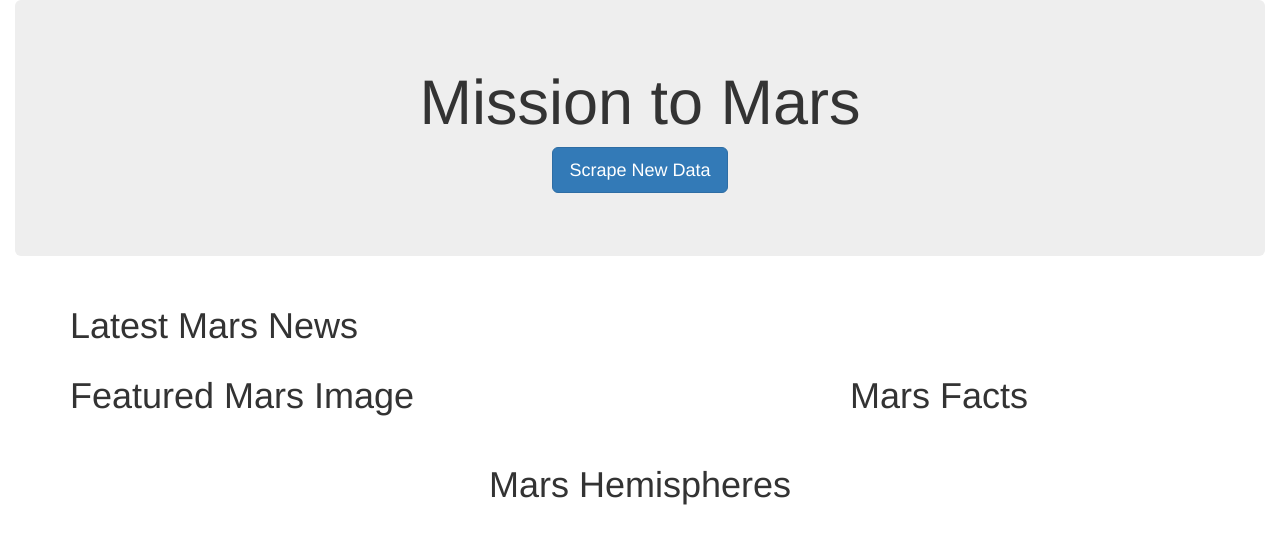
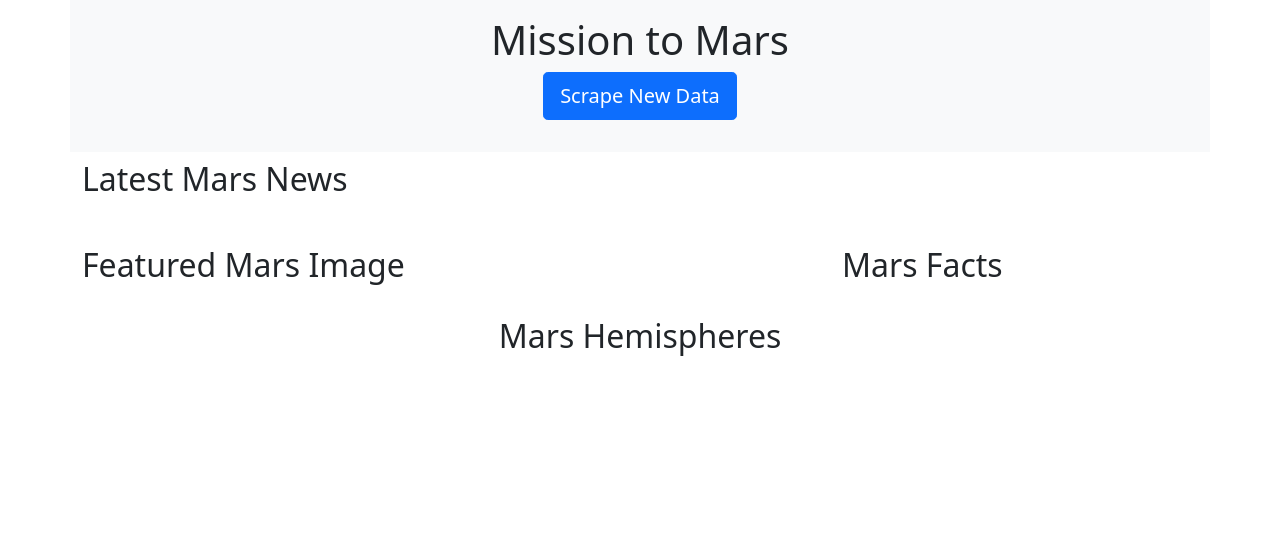
Before and after one commit to HopeNeely/Mission-to-Mars, a Flask app: template templates/index.html in a window 1280 px wide. Shown: the top 544 px of the page. Run offline with Flask 2, Linux system fonts and the light colour scheme; the template is opened without the code that fills it, so the values that code supplies are empty; some libraries are stand-ins or nearby versions.

Commit message:
updated html to most resent version of bootstrap and updated images of html for README.md and updated README.md.

```diff
--- a/templates/index.html
+++ b/templates/index.html
@@ -6,33 +6,34 @@
   <meta name="viewport" content="width=device-width, initial-scale=1.0">
   <meta http-equiv="X-UA-Compatible" content="ie=edge">
   <title>Mission to Mars</title>
-  <link rel="stylesheet" href="https://maxcdn.bootstrapcdn.com/bootstrap/3.3.7/css/bootstrap.min.css">
+  <!-- <link rel="stylesheet" href="https://maxcdn.bootstrapcdn.com/bootstrap/3.3.7/css/bootstrap.min.css"> -->
+  <link href="https://cdn.jsdelivr.net/npm/bootstrap@5.0.1/dist/css/bootstrap.min.css" rel="stylesheet" integrity="sha384-+0n0xVW2eSR5OomGNYDnhzAbDsOXxcvSN1TPprVMTNDbiYZCxYbOOl7+AMvyTG2x" crossorigin="anonymous">
+
 </head>
 
 <body>
-  <div class="container-fluid">
-    <div class="jumbotron text-center">
+  <div class="container-md p-3 mb-2 text-center bg-light">
+    <!-- <div class="jumbotron text-center"> -->
       <h1>Mission to Mars</h1>
       <p><a class="btn btn-primary btn-lg" href="/scrape" role="button">Scrape New Data</a></p>
-    </div>
+    <!-- </div> -->
   </div>
-  <div class="container">
+  <div class="container-md">
     <div class="row">
       <div class="col-md-12">
-        <h1>Latest Mars News</h1>
-        <h4><strong>{{ space.latest_news_title }}</strong></h3>
-        <h5>{{ space.latest_news_paragraph }}</h4>
+        <h2>Latest Mars News</h2>
+        <p><strong>{{ space.latest_news_title }}</strong><br>{{ space.latest_news_paragraph }}</p>
       </div>
     </div>
   </div>
-  <div class="container">
+  <div class="container-md">
     <div class="row">
       <div class="col-md-8">
-        <h1 class="text-left">Featured Mars Image</h1>
-        <img src="{{ space.featured_image }}">
+        <h2 class="text-left">Featured Mars Image</h2>
+        <img src="{{ space.featured_image }}" class="img-fluid">
       </div>
       <div class="col-md-4">
-        <h1 class="text-left">Mars Facts</h1>
+        <h2 class="text-left">Mars Facts</h2>
         {% for table in space.html_table %}
         {{ table|safe }}
 
@@ -42,20 +43,22 @@
   </div>
   <div class="container">
     <div class="row">
-      <h1 class="text-center">Mars Hemispheres</h1>
+      <h2 class="text-center">Mars Hemispheres</h2>
       {% for image in space.hemisphere_image_urls %}
       <div class="col-md-6">
         <img src="{{ image.img_url }}" class="img-thumbnail" alt="Hemisphere">
-        <h4>{{ image.title }}</h4>
+        <p><strong>{{ image.title }}</strong></p>
       </div>
       {% endfor %}
     </div>
   </div>
 
-  <!-- Bootstrap's JS Bundle plugins and Popper
-  <script src="https://cdn.jsdelivr.net/npm/bootstrap@5.0.0-beta3/dist/js/bootstrap.bundle.min.js"
+  <!-- Bootstrap's JS Bundle plugins and Popper -->
+  <!-- <script src="https://cdn.jsdelivr.net/npm/bootstrap@5.0.0-beta3/dist/js/bootstrap.bundle.min.js"
     integrity="sha384-JEW9xMcG8R+pH31jmWH6WWP0WintQrMb4s7ZOdauHnUtxwoG2vI5DkLtS3qm9Ekf"
-    crossorigin="anonymous"></script> -->
+    crossorigin="anonymous"></script>  -->
+    <script src="https://cdn.jsdelivr.net/npm/bootstrap@5.0.1/dist/js/bootstrap.bundle.min.js" integrity="sha384-gtEjrD/SeCtmISkJkNUaaKMoLD0//ElJ19smozuHV6z3Iehds+3Ulb9Bn9Plx0x4" crossorigin="anonymous"></script>
+
 </body>
 
 </html>
```
Also changed, not shown: README.md, images/mars_app_screenshot1.png, images/mars_app_screenshot2.png.
